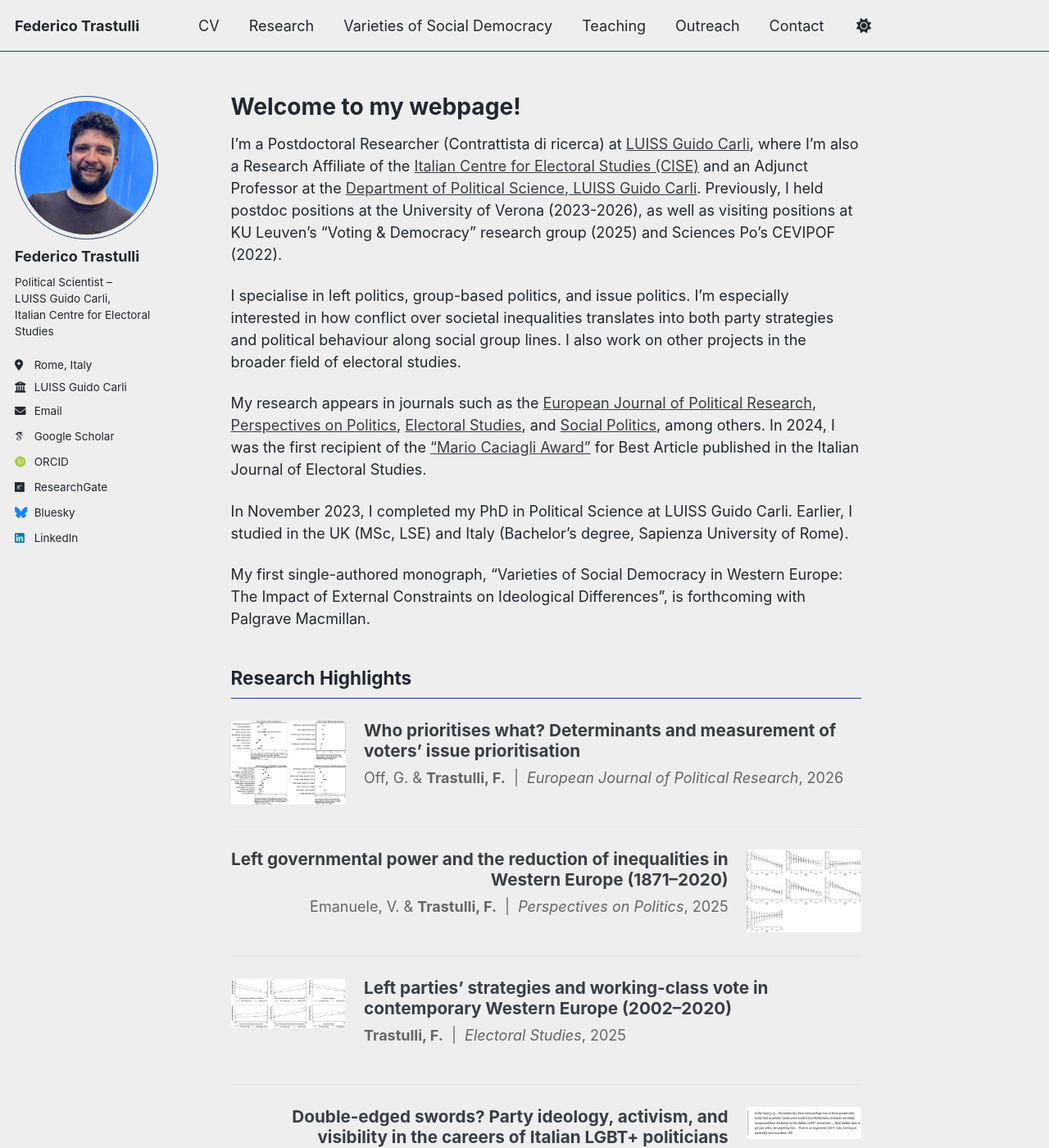
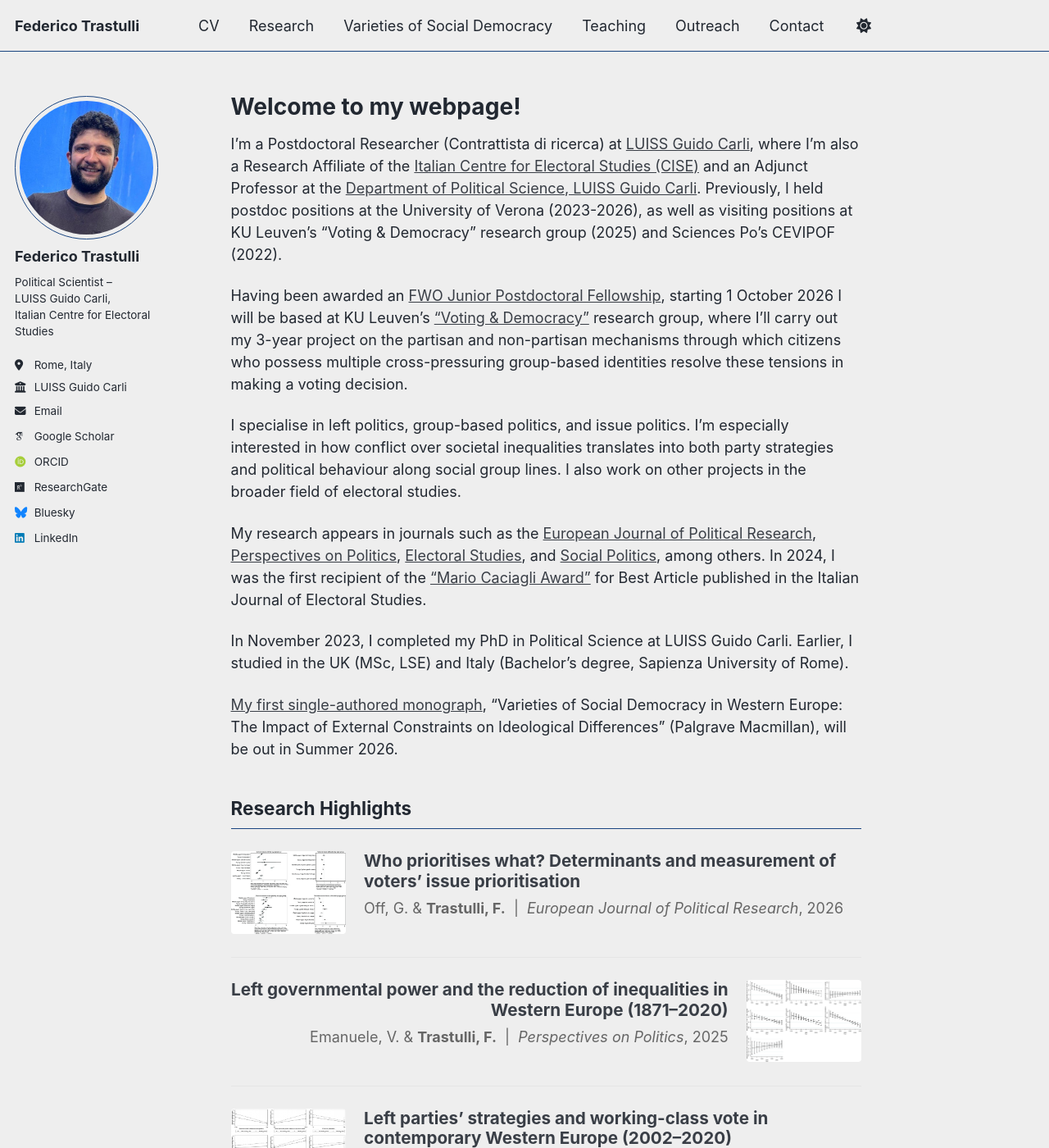
Before and after one commit to federicotrastulli/federicotrastulli.github.io, a Jekyll site: the page built from _pages/about.md, in a window 1280 px wide and 1400 px high. Shown: the whole window at 82% size. Built offline with Jekyll 4.4.1, drawn with Linux system fonts in a browser that asks for light colours; some web fonts are replaced; a script bundle is joined from its source files by our own code; library files that are not in the unit come from our copies.

Commit message:
Update about.md

```diff
--- a/_pages/about.md
+++ b/_pages/about.md
@@ -11,13 +11,15 @@ redirect_from:
 
 I'm a Postdoctoral Researcher (Contrattista di ricerca) at [LUISS Guido Carli](https://www.luiss.it/), where I'm also a Research Affiliate of the [Italian Centre for Electoral Studies (CISE)](https://cise.luiss.it/chi-siamo/le-persone/) and an Adjunct Professor at the [Department of Political Science, LUISS Guido Carli](https://www.luiss.it/faculty/354453). Previously, I held postdoc positions at the University of Verona (2023-2026), as well as visiting positions at KU Leuven's "Voting & Democracy" research group (2025) and Sciences Po's CEVIPOF (2022).
 
+Having been awarded an [FWO Junior Postdoctoral Fellowship](https://www.fwo.be/en/results-outreach/announcement-of-results/275-new-postdoctoral-fellowships-awarded/), starting 1 October 2026 I will be based at KU Leuven's ["Voting & Democracy"](https://research.kuleuven.be/portal/en/unit/58127343) research group, where I'll carry out my 3-year project on the partisan and non-partisan mechanisms through which citizens who possess multiple cross-pressuring group-based identities resolve these tensions in making a voting decision.
+
 I specialise in left politics, group-based politics, and issue politics. I'm especially interested in how conflict over societal inequalities translates into both party strategies and political behaviour along social group lines. I also work on other projects in the broader field of electoral studies.
 
 My research appears in journals such as the [European Journal of Political Research](https://www.cambridge.org/core/journals/european-journal-of-political-research/article/who-prioritises-what-determinants-and-measurement-of-voters-issue-prioritisation/E85C711B0698149F280FA000C70A5E66), [Perspectives on Politics](https://www.cambridge.org/core/journals/european-journal-of-political-research/article/who-prioritises-what-determinants-and-measurement-of-voters-issue-prioritisation/E85C711B0698149F280FA000C70A5E66), [Electoral Studies](https://www.sciencedirect.com/science/article/pii/S026137942500112X), and [Social Politics](https://academic.oup.com/sp/advance-article/doi/10.1093/sp/jxae035/7965949), among others. In 2024, I was the first recipient of the ["Mario Caciagli Award"](https://oaj.fupress.net/index.php/qoe/announcement/view/133) for Best Article published in the Italian Journal of Electoral Studies.
 
 In November 2023, I completed my PhD in Political Science at LUISS Guido Carli. Earlier, I studied in the UK (MSc, LSE) and Italy (Bachelor's degree, Sapienza University of Rome).
 
-My first single-authored monograph, "Varieties of Social Democracy in Western Europe: The Impact of External Constraints on Ideological Differences", is forthcoming with Palgrave Macmillan.
+[My first single-authored monograph](https://federicotrastulli.github.io/vosd/), "Varieties of Social Democracy in Western Europe: The Impact of External Constraints on Ideological Differences" (Palgrave Macmillan), will be out in Summer 2026.
 
 ## Research Highlights
 
```
